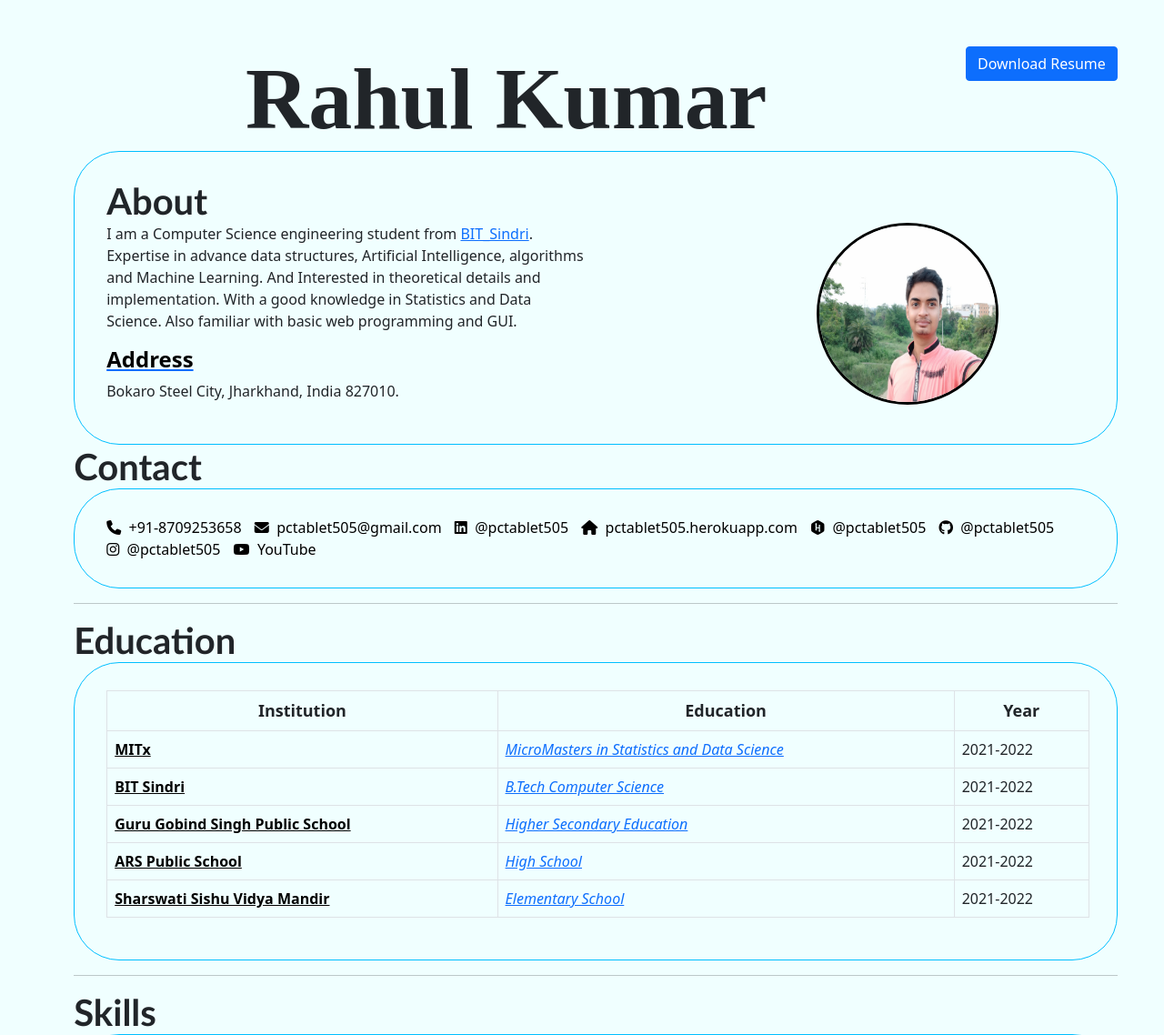
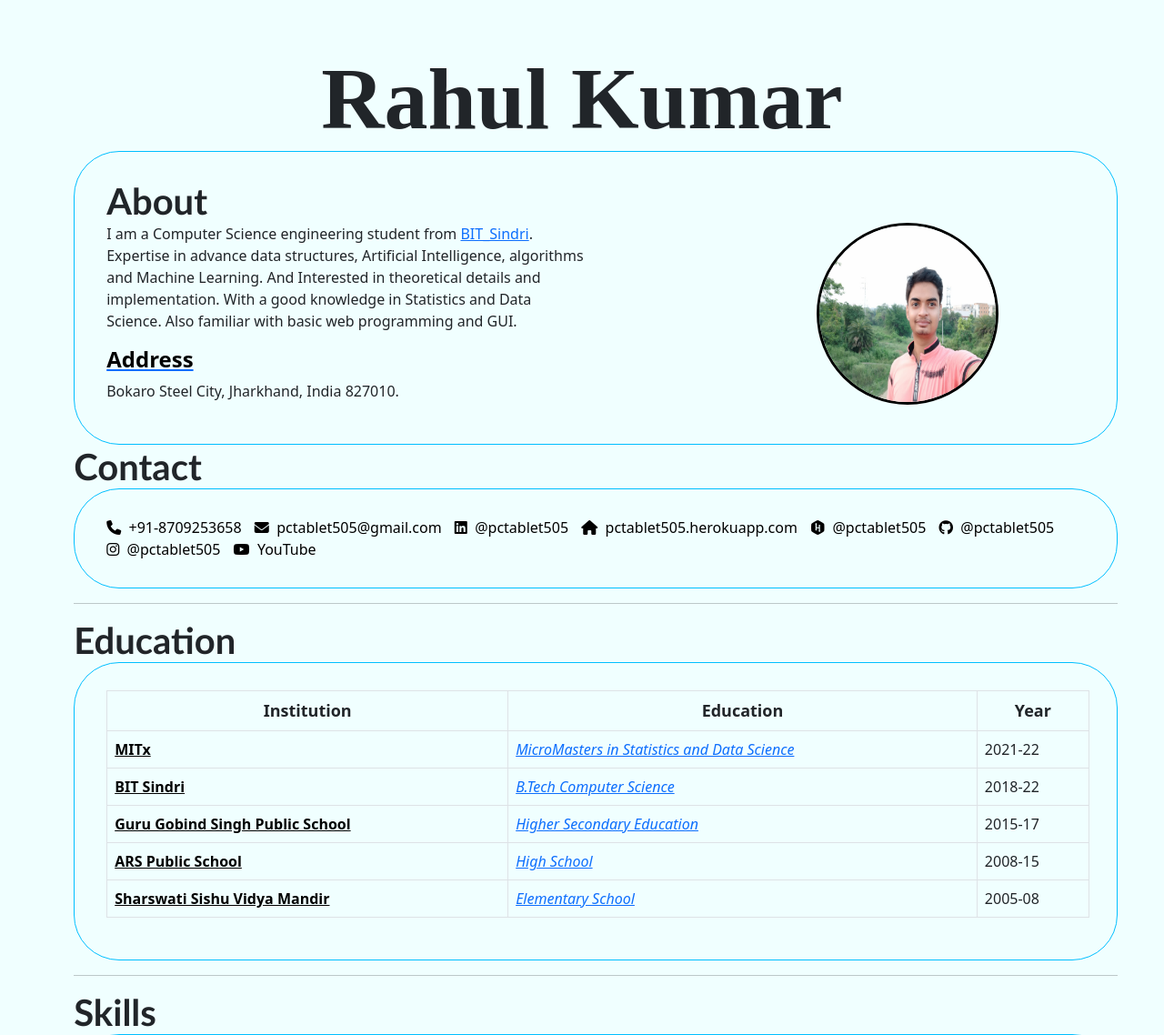
Before and after one commit to pctablet505/homepage, a Flask app: page /resume_detailed in a window 1280 px wide. Shown: the top 1138 px of the page at 91% size. Run offline with Flask 2, Linux system fonts and the light colour scheme; some libraries are stand-ins or nearby versions.

Commit message:
Update resume_detailed.html

```diff
--- a/templates/resume_detailed.html
+++ b/templates/resume_detailed.html
@@ -5,10 +5,11 @@ Resume
 
 {% block main %}
 
-<button id="download" onclick="window.open('{{url_for('resume_download')}}','_blank')" class="btn btn-primary">
+<!-- <button id="download" onclick="window.open('{{url_for('resume_download')}}','_blank')" class="btn btn-primary">
     Download Resume
-</button>
+</button> -->
 <h1 style="font-size: 1in; font-family: Bahnschrift">Rahul Kumar</h1>
+
 <div class="resume content">
     <h1>About</h1>
     <div class="row">
@@ -76,7 +77,7 @@ Resume
                             target="_blank"><strong>{{university.school}}</strong></a></td>
                     <td><a target="_blank" href="{{university.website_degree}}"
                             target="_blank"><em>{{university.degree}}</em></a></td>
-                    <td>2021-2022</td>
+                    <td>{{university.duration}}</td>
                 </tr>
                 {%endfor%}
 
```
